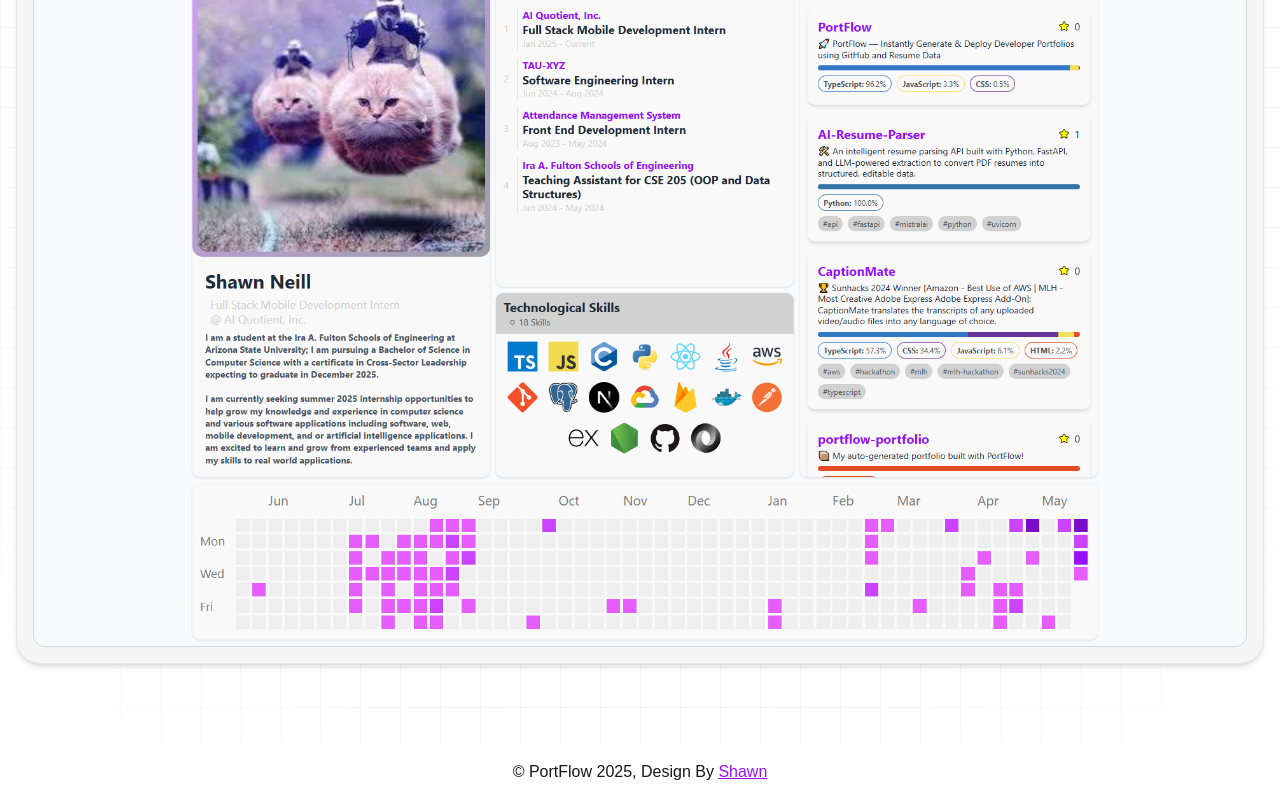
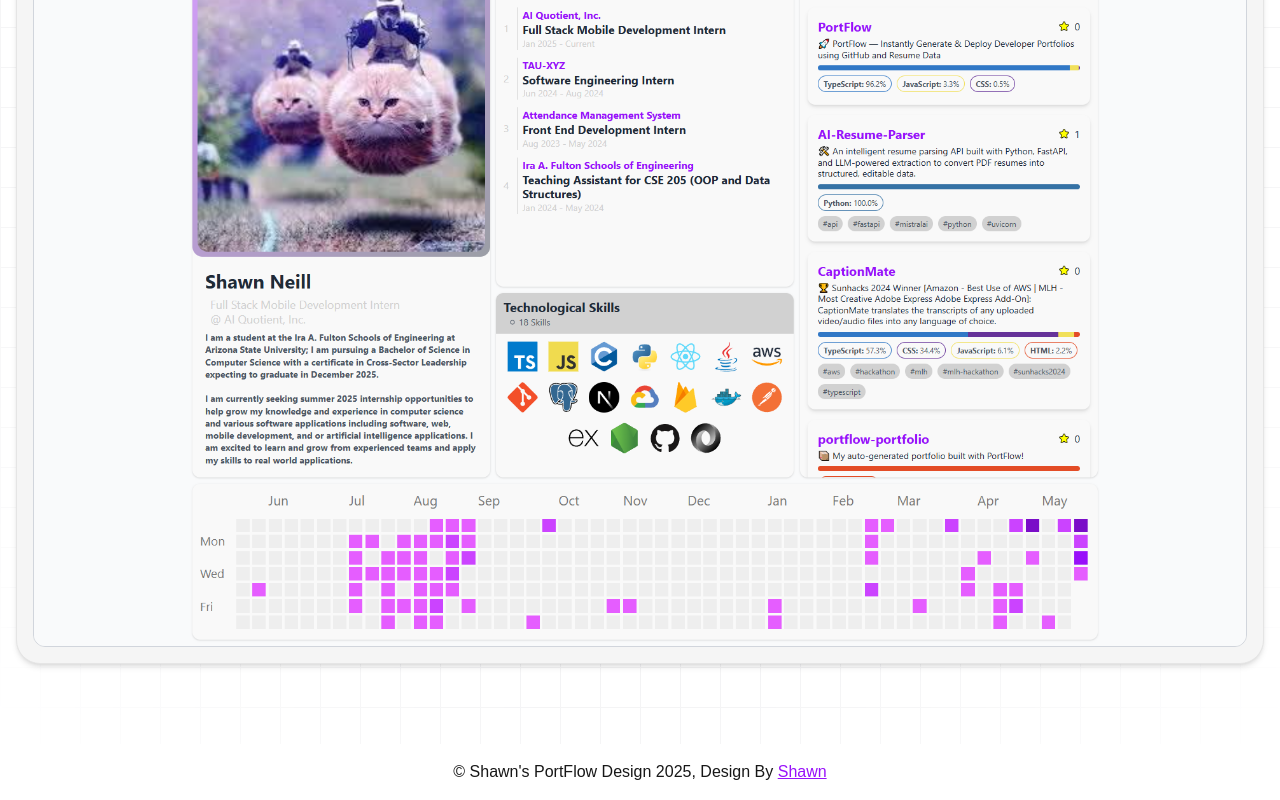
Before and after one commit to ShawnN24/PortFlow, a Next.js app in the folder client/: page / in a window 1280 px wide. Shown: the part 766-1566 px from the top of the page. Built offline with nearby package versions, Linux system fonts and the light colour scheme.

Commit message:
UI Updates

```diff
--- a/client/app/components/Footer.tsx
+++ b/client/app/components/Footer.tsx
@@ -2,7 +2,7 @@
   return(
     <footer className="w-full flex justify-center items-center py-4">
       <p className="text-center">
-        © PortFlow 2025, Design By{" "}
+        © Shawn's PortFlow Design 2025, Design By{" "}
         <a
           href="https://github.com/ShawnN24/PortFlow"
           target="_blank"
--- a/client/app/page.tsx
+++ b/client/app/page.tsx
@@ -7,7 +7,7 @@
 
 export default function Home() {
   return (
-    <div>
+    <div className="overflow-hidden">
       <Navbar/>
       <Hero/>
       <Problem/>
```
